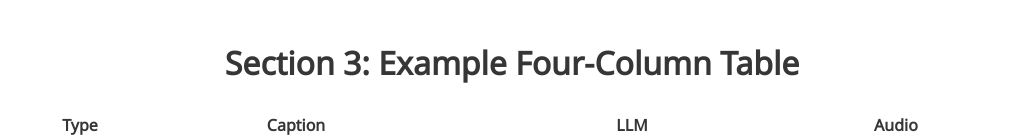
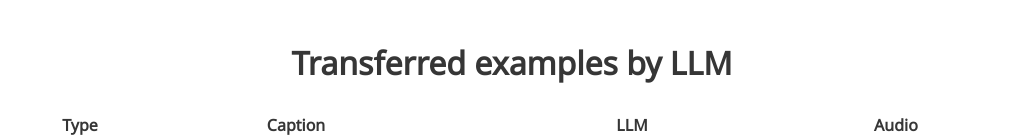
Before and after one commit to HiRookie9/PicoAudio2-Page, a plain HTML site: page index.html in a window 1280 px wide. Shown: the part 2584-2721 px from the top of the page, without its empty margins (128-1151 px from the left). Drawn offline with nearby package versions, Linux system fonts and the light colour scheme; a script that the page names is missing; a web font is replaced by a local one.

```diff
--- a/index.html
+++ b/index.html
@@ -16,6 +16,7 @@
       height: 60px;
       vertical-align: middle;
       padding: 2px 4px;
+      text-align: center; /* 水平居中 */
     }
     .audio-wrapper {
       display: flex;
@@ -428,7 +429,7 @@
 </section>
 <section class="section">
   <div class="container is-max-desktop">
-    <h2 class="title is-3 has-text-centered">Section 3: Example Four-Column Table</h2>
+    <h2 class="title is-3 has-text-centered">Transferred examples by LLM</h2>
     <table class="table is-striped is-hoverable is-fullwidth has-text-centered" style="table-layout: fixed;">
       <colgroup>
         <col style="width: 10%;">
```
